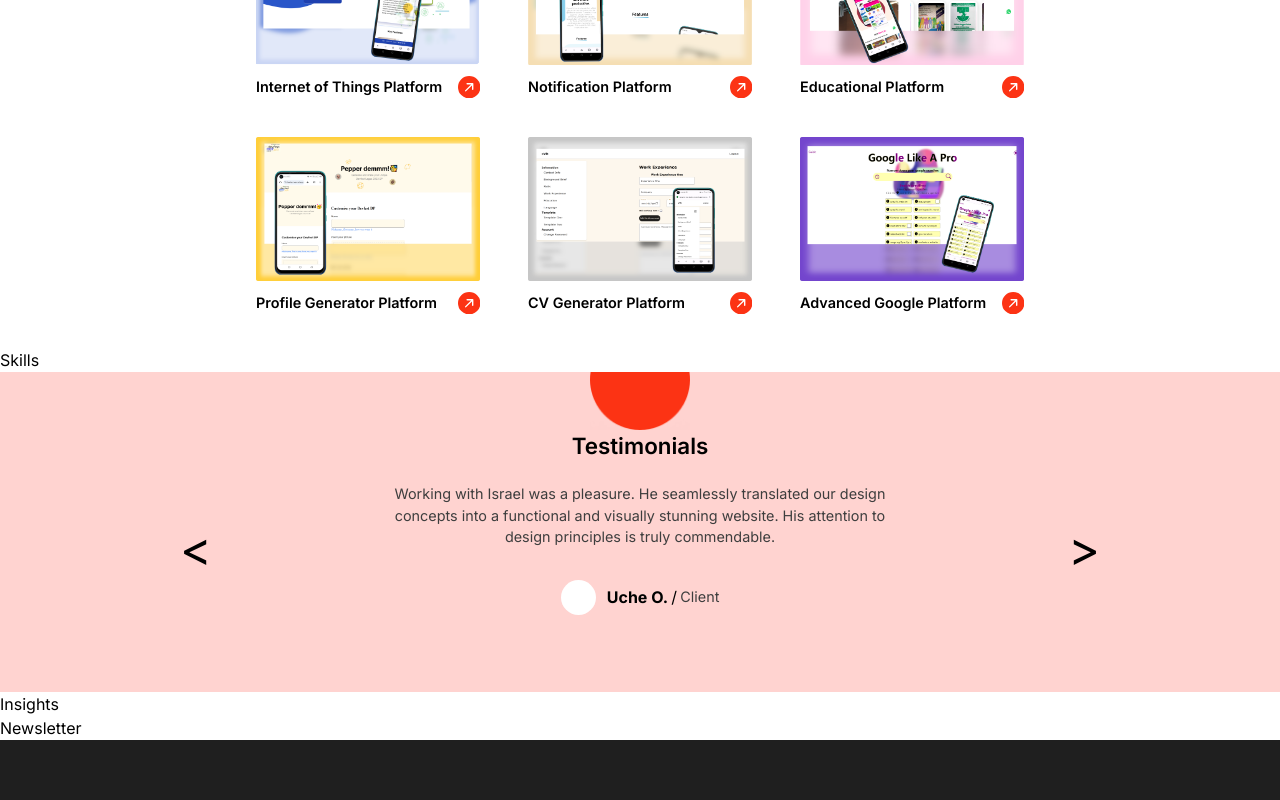
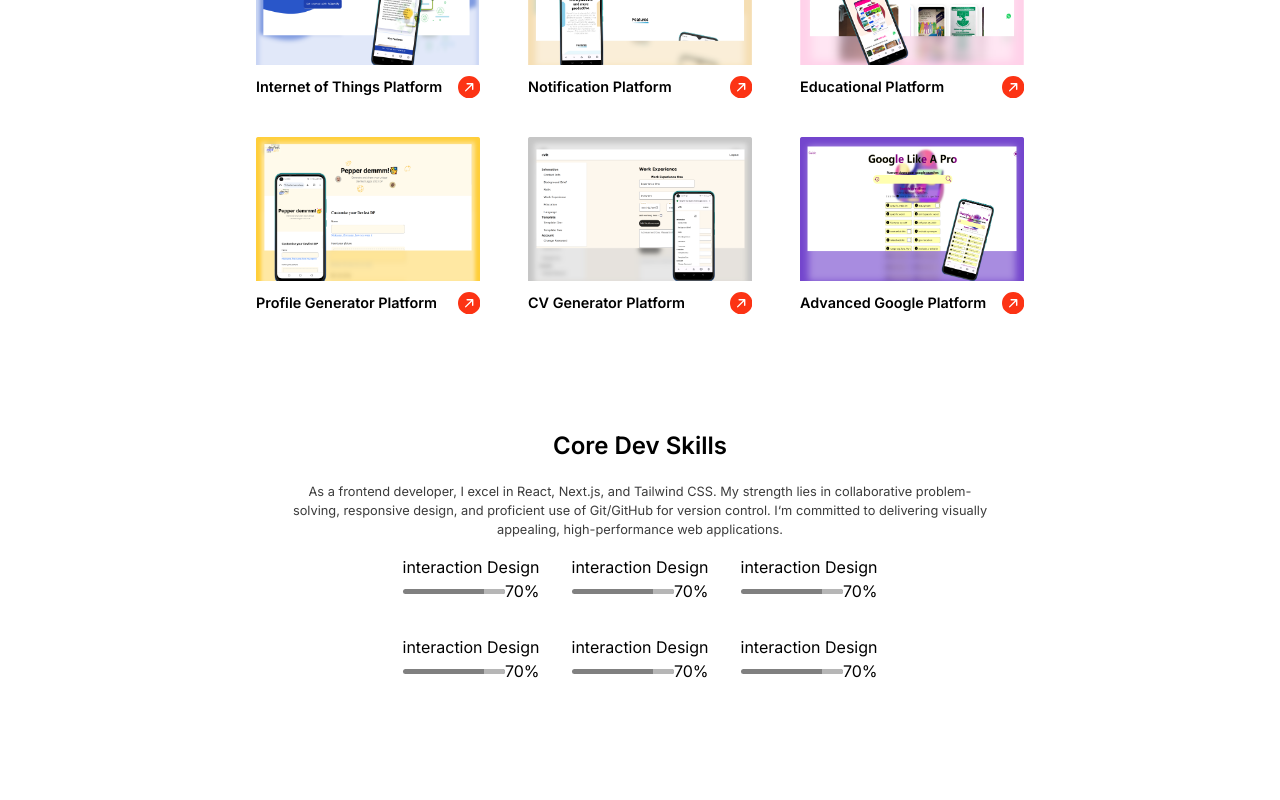
Before and after one commit to IsraelIyke/IsraelNwangwu, a Next.js app: page / in a window 1280 px wide. Shown: the part 1140-1940 px from the top of the page. Built offline with nearby package versions, Linux system fonts and the light colour scheme; a web font is replaced by a local one.

Commit message:
structured the skills component

```diff
--- a/app/components/PortfolioCard.js
+++ b/app/components/PortfolioCard.js
@@ -5,7 +5,7 @@ import { BsFillArrowUpRightCircleFill } from "react-icons/bs";
 export default function PortfolioCard(props) {
   return (
     <div className="portfolioCard">
-      {/* <div className="portfolio-card-image"></div> */}
+      <div className="portfolio-card-image-container">
         <Image
           src={props.img}
           alt="portfolio"
@@ -13,6 +13,7 @@ export default function PortfolioCard(props) {
           width={500}
           height={500}
         />
+      </div>
       <div className="portfolio-card-text">
         <h3>{props.title}</h3>
         <Link href={props.link}>
--- a/app/components/Skills.js
+++ b/app/components/Skills.js
@@ -1,3 +1,63 @@
+import SkillsCard from "./SkillsCard";
+
+const card = [
+  {
+    id: 1,
+    img: "/images/telectify.png",
+    title: "Internet of Things Platform",
+    link: "https://telectify.vercel.app/",
+  },
+  {
+    id: 2,
+    img: "/images/ezynotify.png",
+    title: "Notification Platform",
+    link: "https://ezynotify.pages.dev/",
+  },
+  {
+    id: 3,
+    img: "/images/varlc.png",
+    title: "Educational Platform",
+    link: "https://www.varlc.com/",
+  },
+  {
+    id: 4,
+    img: "/images/dev.png",
+    title: "Profile Generator Platform",
+    link: "https://dp-gen-devfest.vercel.app/",
+  },
+  {
+    id: 5,
+    img: "/images/cv.png",
+    title: "CV Generator Platform",
+    link: "https://resume-eta-dusky.vercel.app/account",
+  },
+  {
+    id: 6,
+    img: "/images/google.png",
+    title: "Advanced Google Platform",
+    link: "/https://google-like-a-pro.vercel.app/",
+  },
+];
 export default function Skills() {
-  return <div id="skills">Skills</div>;
+  return (
+    <div id="skills" className="skills">
+      <h3>Core Dev Skills</h3>
+      <p>
+        As a frontend developer, I excel in React, Next.js, and Tailwind CSS. My
+        strength lies in collaborative problem-solving, responsive design, and
+        proficient use of Git/GitHub for version control. I&lsquo;m committed to
+        delivering visually appealing, high-performance web applications.
+      </p>
+      <div className="skills-grid">
+        {card.map((items) => (
+          <SkillsCard
+            key={items.id}
+            img={items.img}
+            link={items.link}
+            title={items.title}
+          />
+        ))}
+      </div>
+    </div>
+  );
 }
--- /dev/null
+++ b/app/components/SkillsCard.js
@@ -0,0 +1,17 @@
+import Image from "next/image";
+import Link from "next/link";
+import { BsFillArrowUpRightCircleFill } from "react-icons/bs";
+
+export default function SkillsCard(props) {
+  return (
+    <div className="skillsCard">
+      <div className="skills-card-text">interaction Design</div>
+      <div className="skills-card-progress">
+        <div className="skills-card-bar">
+          <span></span>
+        </div>
+        <div className="skills-card-percent">70%</div>
+      </div>
+    </div>
+  );
+}
--- a/app/styles/portfolio.css
+++ b/app/styles/portfolio.css
@@ -45,12 +45,20 @@
   display: grid;
   grid-template-columns: repeat(3, 1fr); /* 3 columns */
 }
-
+.portfolio-card-image-container {
+  position: relative;
+  max-width: 14rem;
+  max-height: 9rem;
+  overflow: hidden;
+}
 .portfolio-card-image {
   position: relative;
-  width: 14rem;
-  height: 9rem;
-  background-color: white;
+  width: 100%;
+  height: 100%;
+}
+.portfolio-card-image:hover {
+  object-fit: cover;
+  scale: 1.2;
 }
 .portfolio-card-text {
   display: flex;
--- a/app/styles/skills.css
+++ b/app/styles/skills.css
@@ -0,0 +1,52 @@
+.skills {
+  padding: 5rem 18rem;
+  display: flex;
+  flex-direction: column;
+  align-items: center;
+  text-align: center;
+  height: 40rem;
+}
+.skills h3 {
+  font-size: 1.5rem;
+  font-weight: 600;
+  margin-bottom: 1.1rem;
+}
+.skills p {
+  font-size: 0.8rem;
+  color: rgb(60, 60, 60);
+}
+
+.skillsCard {
+  margin: 1rem 1rem;
+}
+
+/* @media (max-width: 768px) {
+  .skills-grid {
+    grid-template-columns: repeat(2, 1fr);
+  }
+} */
+
+.skills-grid {
+  display: grid;
+  grid-template-columns: repeat(3, 1fr); /* 3 columns */
+}
+.skills-card-bar {
+  position: relative;
+  width: 80%;
+  height: 0.3rem;
+  background-color: gray;
+  border-radius: 0.5rem;
+}
+.skills-card-bar span {
+  position: absolute;
+  width: 20%;
+  right: 0;
+  top: 0;
+  height: 0.3rem;
+  background-color: rgb(182, 182, 182);
+  border-radius: 0 0.5rem 0.5rem 0;
+}
+.skills-card-progress {
+  display: flex;
+  align-items: center;
+}
```
Lines whose indentation alone changed are shown as unchanged.
